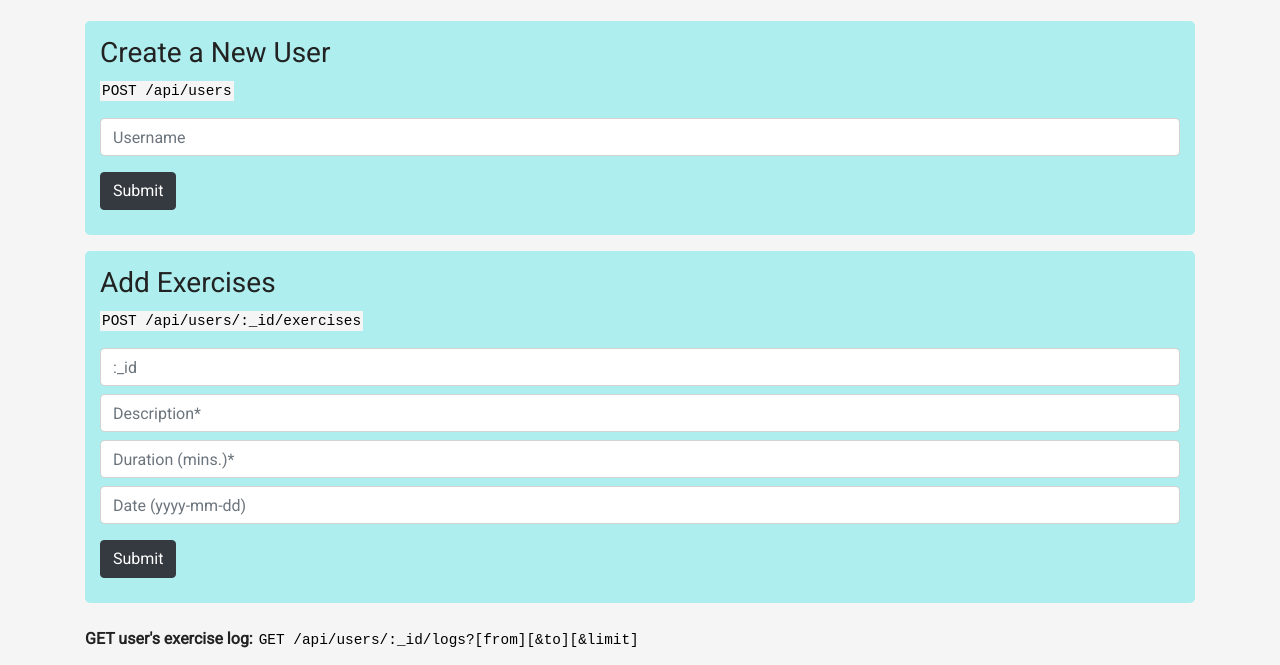
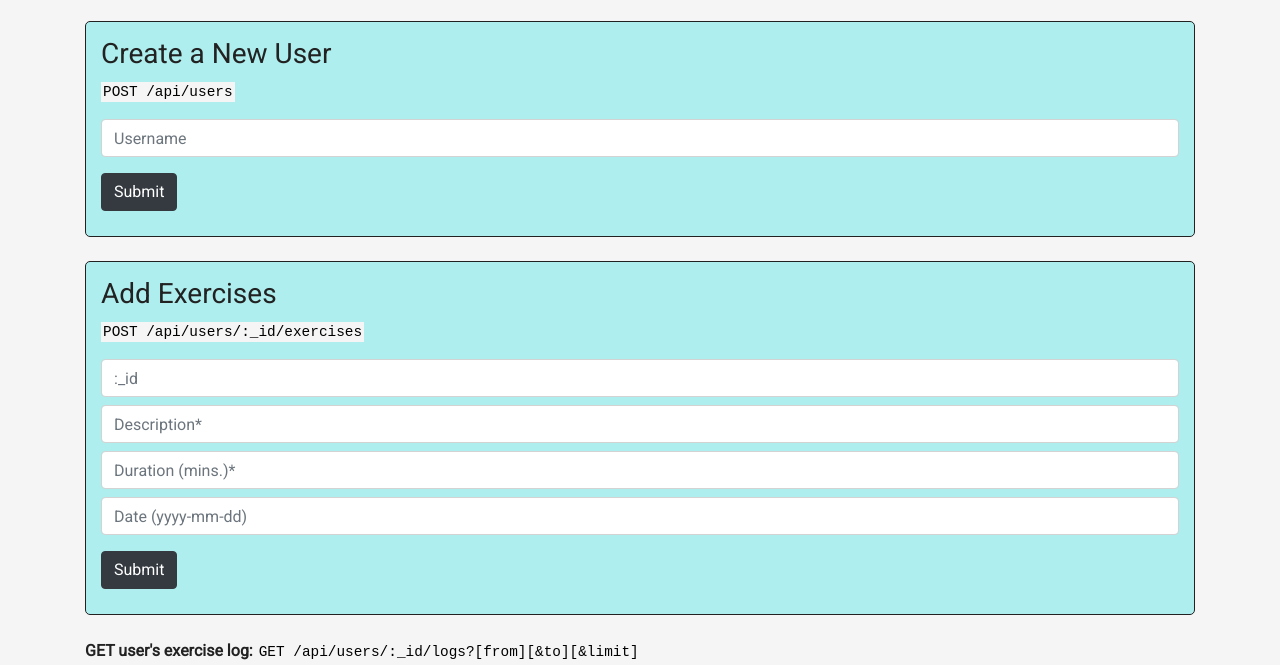
Before and after one commit to fdezar/boilerplate-project-exercisetracker, a website: page views/index.html in a window 1280 px wide. Shown: the part 99-764 px from the top of the page. Drawn offline with nearby package versions, Linux system fonts and the light colour scheme; files that its build step writes are made by us from their sources.

Commit message:
styles corrected

```diff
--- a/public/style.css
+++ b/public/style.css
@@ -1,63 +1,3 @@
-/* * {
-  box-sizing: border-box;
-}
-
-body {
-  font-family:sans-serif;
-  margin: 25px;
-  color: #222;
-  background-color: #f5f5f5;
-}
-
-h1 {
-  font-weight: bold;
-
-}
-
-p {
-  max-width: 900px;
-}
-
-form {
-  margin-bottom: 25px;
-  padding: 15px;
-  background-color: #87D37C;
-  display: inline-block;
-  width: 100%;
-  max-width: 340px;
-  border-radius: 5px;
-}
-
-input {
-  display: block;
-  margin-bottom: 10px;
-  padding: 5px;
-  width: 100%;
-  border: 1px solid lightgrey;
-  border-radius: 3px;
-  font-size: 16px;
-}
-
-input[type=submit] {
-  font-size: 16px;
-  border-radius: 3px;
-  background-color: #E4F1FE;
-  border: 1px solid grey;
-  box-shadow: 2px 2px #999;
-  cursor: pointer;
-}
-
-input[type=submit]:hover {
-  background-color: #FFFEC4;
-}
-
-code {
-  font-family: monospace;
-  font-size: 1.2em;
-  background-color: #FFFEC4;
-  padding: 2px;
-} */
-
 body {
   font-family: 'Roboto', sans-serif;
   color: #222;
@@ -70,6 +10,7 @@ h1 {
 
 form {
   background-color: paleturquoise;
+  border: 1px solid #222;
   border-radius: 5px;
   padding: 15px;
 }
--- a/views/index.html
+++ b/views/index.html
@@ -1,50 +1,3 @@
-<!-- <!DOCTYPE html>
-<html>
-  <head>
-    <title>Exercise Tracker | freeCodeCamp</title>
-    <link href="./style.css" rel="stylesheet" type="text/css" />
-    <link rel="shortcut icon" href="https://cdn.freecodecamp.org/universal/favicons/favicon.ico"  type="image/x-icon" />
-    <link href="https://fonts.googleapis.com/css?family=Roboto" rel="stylesheet" type="text/css" />
-  </head>
-
-  <body>
-    <div class="container">
-      <h1>Exercise tracker</h1>
-      <form action="/api/users" method="post">
-        <h3>Create a New User</h3>
-        <p><code>POST /api/users</code></p>
-        <input id="uname" type="text" name="username" placeholder="username" />
-        <input type="submit" value="Submit" />
-      </form>
-      <form id="exercise-form" method="post">
-        <h3>Add exercises</h3>
-        <p><code>POST /api/users/:_id/exercises</code></p>
-        <input id="uid" type="text" name=":_id" placeholder=":_id" />
-        <input id="desc" type="text" name="description" placeholder="description*" />
-        <input id="dur" type="text" name="duration" placeholder="duration* (mins.)" />
-        <input id="date" type="text" name="date" placeholder="date (yyyy-mm-dd)" />
-        <input type="submit" value="Submit" />
-      </form>
-      <p>
-        <strong>GET user's exercise log: </strong>
-        <code>GET /api/users/:_id/logs?[from][&amp;to][&amp;limit]</code>
-      </p>
-      <p><strong>[ ]</strong> = optional</p>
-      <p><strong>from, to</strong> = dates (yyyy-mm-dd); <strong>limit</strong> = number</p>
-    </div>
-    <script>
-      const exerciseForm = document.getElementById("exercise-form");
-
-      exerciseForm.addEventListener("submit", () => {
-        const userId = document.getElementById("uid").value;
-        exerciseForm.action = `/api/users/${userId}/exercises`;
-
-        exerciseForm.submit();
-      });
-    </script>
-  </body>
-</html> -->
-
 <!DOCTYPE html>
 <html>
   <head>
@@ -58,7 +11,7 @@
   <body>
     <div class="container">
       <h1 class="mt-5 mb-4">Exercise Tracker</h1>
-      <form action="/api/users" method="post" class="exercise-form mb-3">
+      <form action="/api/users" method="post" class="exercise-form mb-4">
         <h3>Create a New User</h3>
         <p><code>POST /api/users</code></p>
         <input id="uname" type="text" name="username" placeholder="Username" class="form-control mb-3" required>
```
